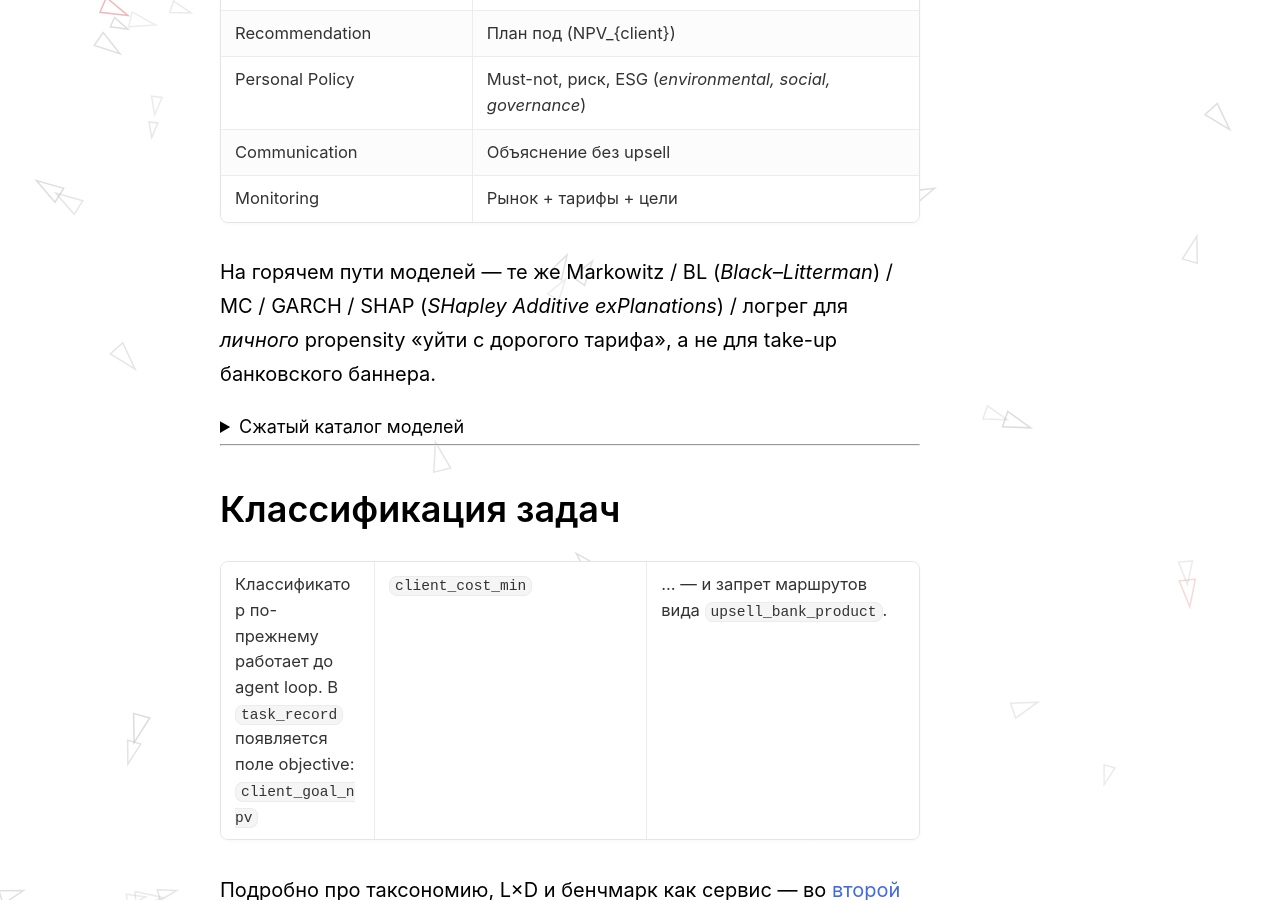
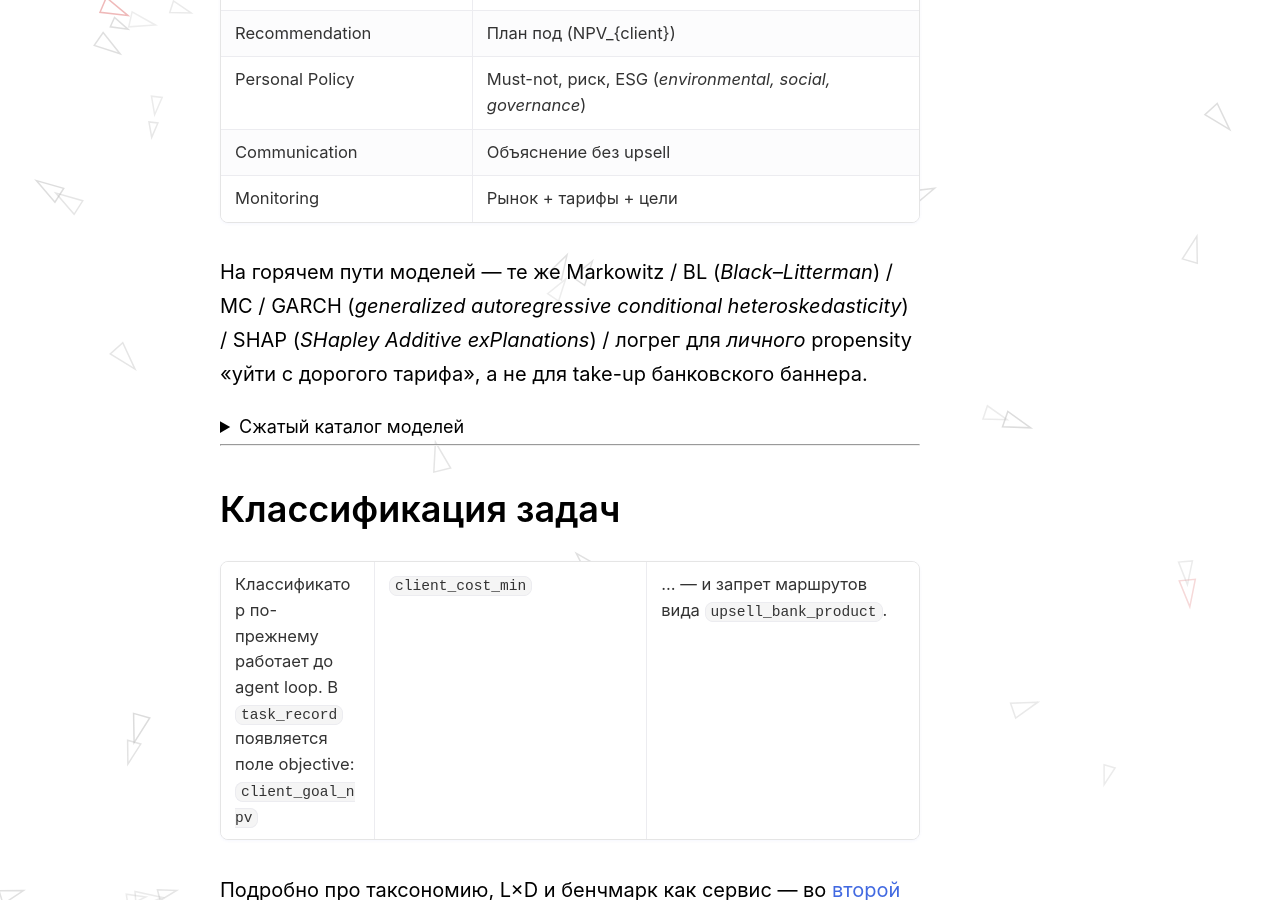
Before and after one commit to evgeniy-borisov/vairl, a Jekyll site: the page built from publications/public/2026-07-13-banking-investor-ai-agent-ru.md, in a window 1280 px wide and 900 px high, scrolled down 16472 px. Built offline with Jekyll 4.4.1, drawn with Linux system fonts in a browser that asks for light colours; nearby versions of some CDN libraries.

Commit message:
Добавить расшифровки ARIMA и GARCH при первом вхождении.
Co-authored-by: Cursor <cursoragent@cursor.com>

```diff
--- a/publications/public/2026-07-13-banking-investor-ai-agent-ru.md
+++ b/publications/public/2026-07-13-banking-investor-ai-agent-ru.md
@@ -381,12 +381,12 @@ Eval-pack обязан ломать агента, который «для удо
 | Communication | Объяснение без upsell |
 | Monitoring | Рынок + тарифы + цели |
 
-На горячем пути моделей — те же Markowitz / BL (*Black–Litterman*) / MC / GARCH / SHAP (*SHapley Additive exPlanations*) / логрег для *личного* propensity «уйти с дорогого тарифа», а не для take-up банковского баннера.
+На горячем пути моделей — те же Markowitz / BL (*Black–Litterman*) / MC / GARCH (*generalized autoregressive conditional heteroskedasticity*) / SHAP (*SHapley Additive exPlanations*) / логрег для *личного* propensity «уйти с дорогого тарифа», а не для take-up банковского баннера.
 
 <details markdown="1">
 <summary>Сжатый каталог моделей</summary>
 
-Портфель: Markowitz, Black–Litterman, Risk Parity. Риск: VaR (*value at risk*) / CVaR (*conditional value at risk*), Max DD (*maximum drawdown*). Сценарии: Monte Carlo. Цель: GBI. Издержки: явный PV комиссий в objective. XAI (*explainable AI*): SHAP. Ряды: ARIMA/GARCH/Prophet по необходимости.
+Портфель: Markowitz, Black–Litterman, Risk Parity. Риск: VaR (*value at risk*) / CVaR (*conditional value at risk*), Max DD (*maximum drawdown*). Сценарии: Monte Carlo. Цель: GBI. Издержки: явный PV комиссий в objective. XAI (*explainable AI*): SHAP. Ряды: ARIMA (*autoregressive integrated moving average*) / GARCH / Prophet по необходимости.
 
 </details>
 
```
Also changed, not shown: _posts/2026-07-13-banking-investor-ai-agent-ru.md (+2 -2 lines).
